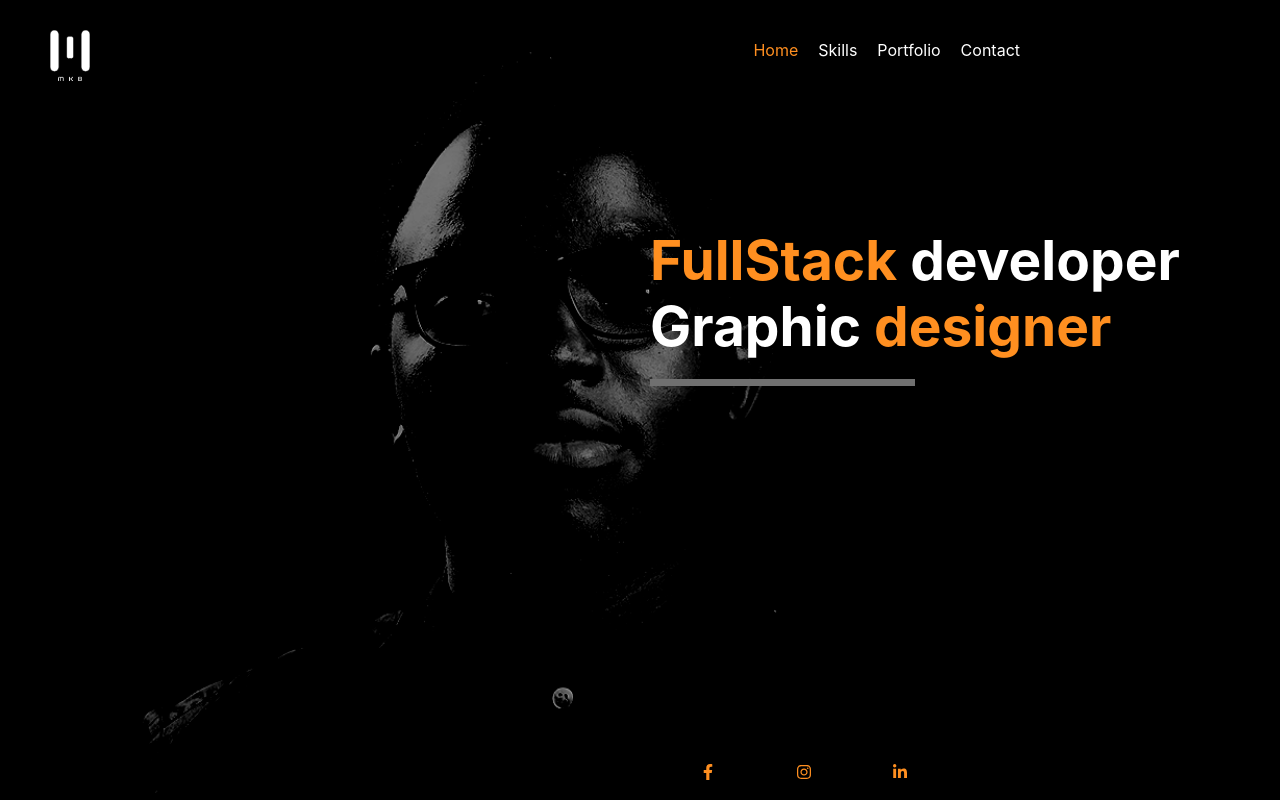
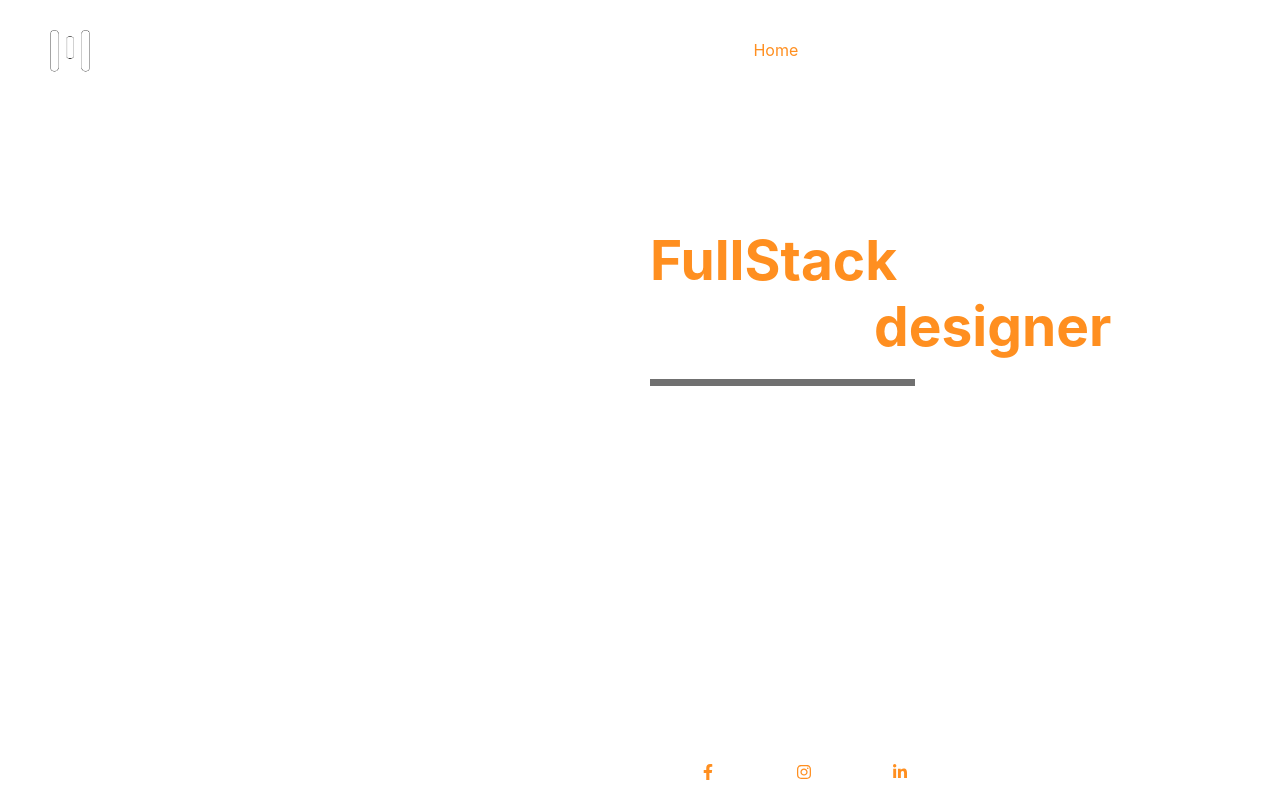
Before and after one commit to EmmaMKB/react-portfolio, a React (Create React App) app: page / in a window 1280 px wide. Shown: the top 800 px of the page. Built offline with nearby package versions, Linux system fonts and the light colour scheme.

Commit message:
✨ Move background to home stylesheet

```diff
--- a/src/assets/stylesheets/style.css
+++ b/src/assets/stylesheets/style.css
@@ -1,9 +1,3 @@
-body{
-    background-image: url("../images/bg.png");
-    background-repeat: no-repeat;
-    background-size: cover;
-}
-
 .page{
     min-height: 100vh;
     color: #ffffff;
--- /dev/null
+++ b/src/pages/home/home.css
@@ -0,0 +1,5 @@
+.home__page {
+    background-image: url("../../assets/images/bg.png");
+    background-repeat: no-repeat;
+    background-size: cover;
+}
```
